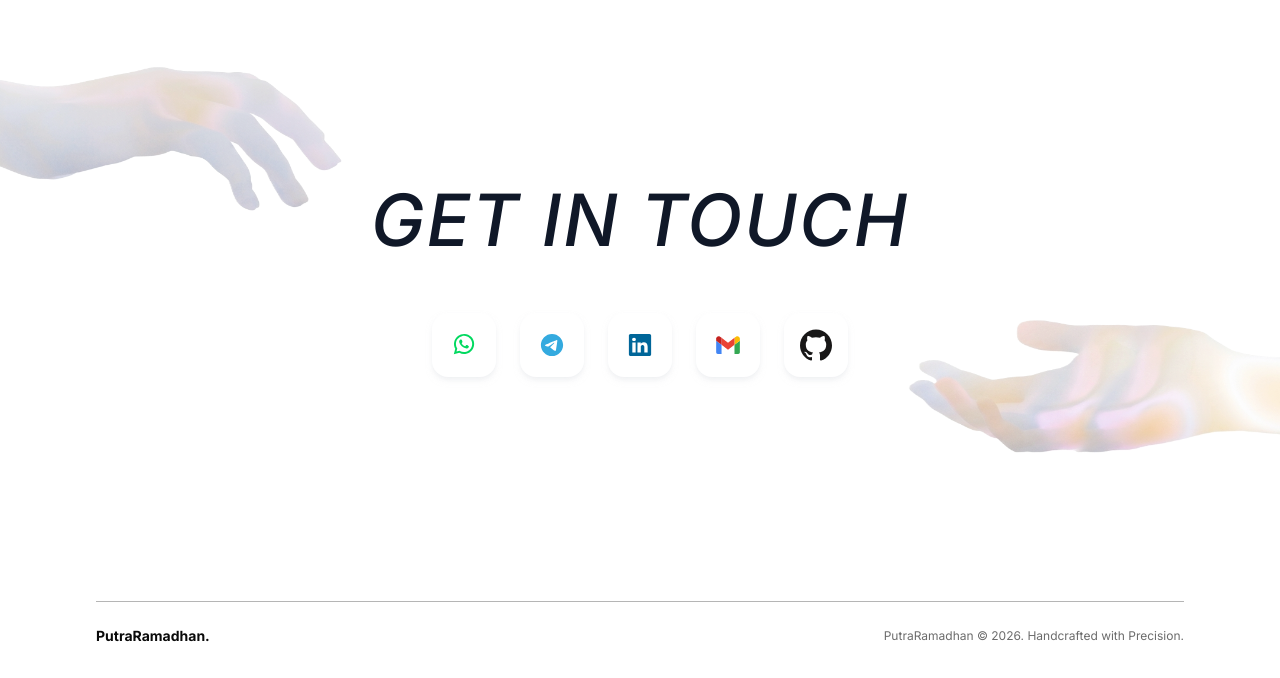
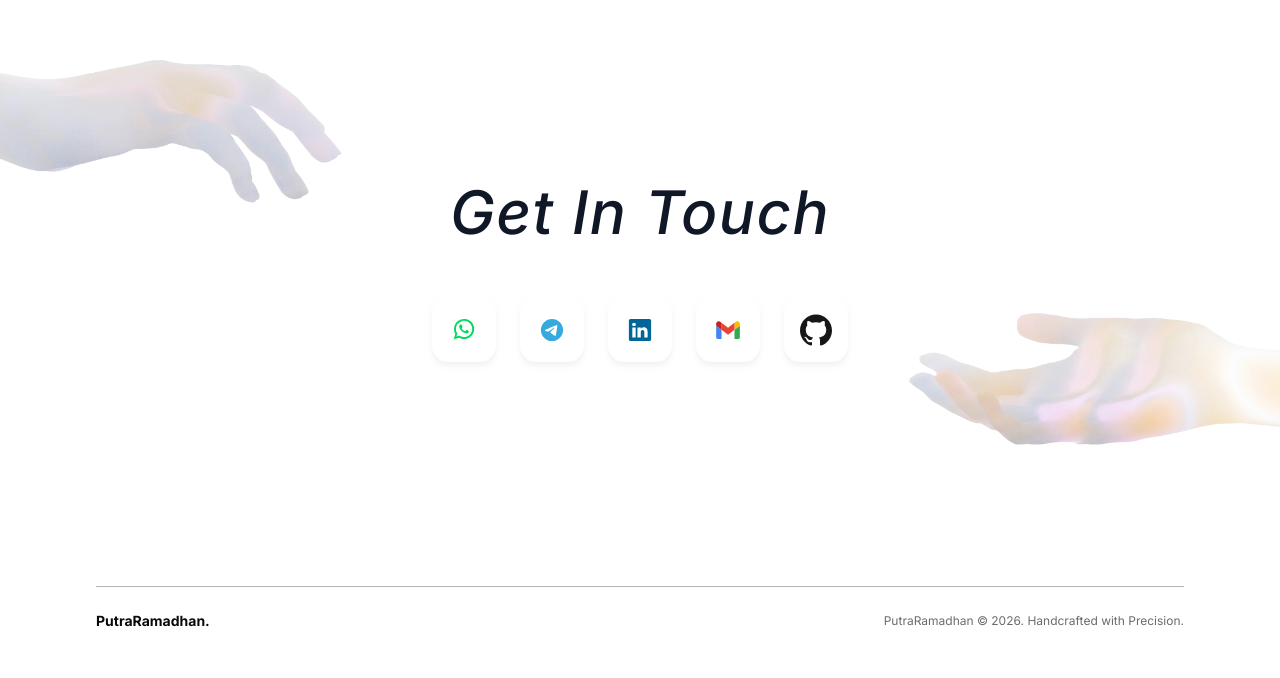
Before and after one commit to NoviyantoPutraR/porto-putra, a React (Vite) app: page / in a window 1280 px wide. Shown: the part 2746-3424 px from the top of the page. Built offline with nearby package versions, Linux system fonts and the light colour scheme; a web font is replaced by a local one.

Commit message:
update section get in touch

```diff
--- a/src/components/features/contact/GetInTouch.tsx
+++ b/src/components/features/contact/GetInTouch.tsx
@@ -139,13 +139,13 @@ export function GetInTouch() {
         {/* Konten Teks dan Tombol */}
         <div className="relative z-20 flex flex-col items-center text-center">
           <motion.h2
-            className="text-5xl md:text-7xl font-playfair italic font-medium tracking-wide text-gray-900 mb-8 max-w-3xl leading-tight"
+            className="text-4xl md:text-5xl lg:text-6xl font-playfair italic font-medium tracking-wide text-gray-900 mb-8 max-w-3xl leading-tight"
             initial={{ opacity: 0, y: 30 }}
             whileInView={{ opacity: 1, y: 0 }}
             viewport={{ once: true, margin: "-100px" }}
             transition={{ duration: 0.8, ease: [0.22, 1, 0.36, 1], delay: 0.2 }}
           >
-            GET IN TOUCH
+            Get In Touch
           </motion.h2>
 
           <motion.div
```
